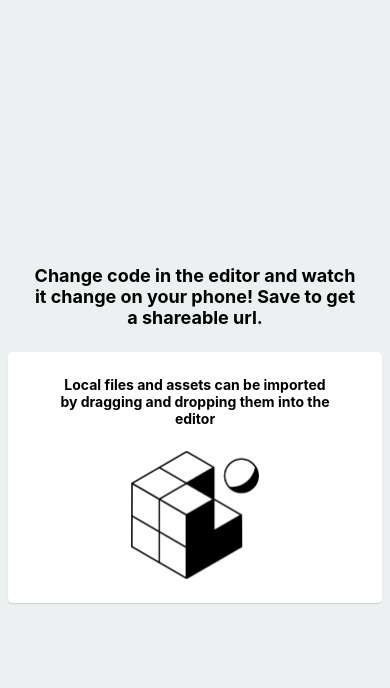
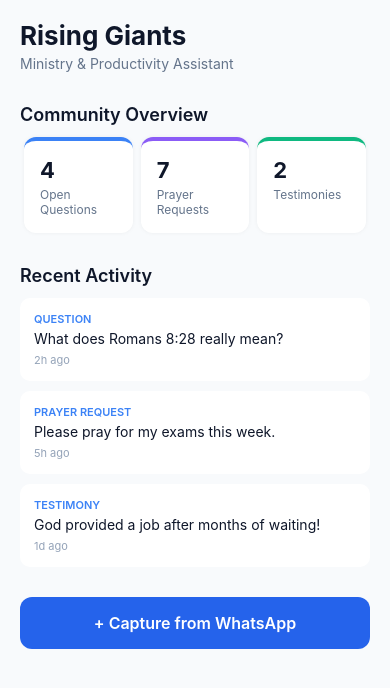
Before and after one commit to kabondoblessings93-a11y/Rising-Giants, a React Native app: screen / in a window 390 px wide. Shown: the top 688 px of the page. Built offline with nearby package versions, Linux system fonts and the light colour scheme.

Commit message:
Add Community Intelligence dashboard screen

```diff
--- a/App.js
+++ b/App.js
@@ -1,35 +1,91 @@
-import { StyleSheet, Text, View } from 'react-native';
+import {
+  SafeAreaView,
+  ScrollView,
+  View,
+  Text,
+  StyleSheet,
+  TouchableOpacity,
+  StatusBar,
+} from 'react-native';
 
-// You can import supported modules from npm
-import { Card } from 'react-native-paper';
+const SUMMARY = [
+  { label: 'Open Questions', value: 4, color: '#3b82f6' },
+  { label: 'Prayer Requests', value: 7, color: '#8b5cf6' },
+  { label: 'Testimonies', value: 2, color: '#10b981' },
+];
 
-// or any files within the Snack
-import AssetExample from './components/AssetExample';
+const RECENT_ITEMS = [
+  { type: 'Question', text: 'What does Romans 8:28 really mean?', time: '2h ago' },
+  { type: 'Prayer Request', text: 'Please pray for my exams this week.', time: '5h ago' },
+  { type: 'Testimony', text: 'God provided a job after months of waiting!', time: '1d ago' },
+];
 
 export default function App() {
   return (
-    <View style={styles.container}>
-      <Text style={styles.paragraph}>
-        Change code in the editor and watch it change on your phone! Save to get a shareable url.
-      </Text>
-      <Card>
-        <AssetExample />
-      </Card>
-    </View>
+    <SafeAreaView style={styles.container}>
+      <StatusBar barStyle="dark-content" />
+      <ScrollView contentContainerStyle={styles.scroll}>
+        <Text style={styles.title}>Rising Giants</Text>
+        <Text style={styles.subtitle}>Ministry & Productivity Assistant</Text>
+
+        <Text style={styles.sectionTitle}>Community Overview</Text>
+        <View style={styles.row}>
+          {SUMMARY.map((item) => (
+            <View key={item.label} style={[styles.card, { borderTopColor: item.color }]}>
+              <Text style={styles.cardValue}>{item.value}</Text>
+              <Text style={styles.cardLabel}>{item.label}</Text>
+            </View>
+          ))}
+        </View>
+
+        <Text style={styles.sectionTitle}>Recent Activity</Text>
+        {RECENT_ITEMS.map((item, i) => (
+          <View key={i} style={styles.listItem}>
+            <Text style={styles.itemType}>{item.type}</Text>
+            <Text style={styles.itemText}>{item.text}</Text>
+            <Text style={styles.itemTime}>{item.time}</Text>
+          </View>
+        ))}
+
+        <TouchableOpacity style={styles.button}>
+          <Text style={styles.buttonText}>+ Capture from WhatsApp</Text>
+        </TouchableOpacity>
+      </ScrollView>
+    </SafeAreaView>
   );
 }
 
 const styles = StyleSheet.create({
-  container: {
+  container: { flex: 1, backgroundColor: '#f8fafc' },
+  scroll: { padding: 20 },
+  title: { fontSize: 26, fontWeight: '700', color: '#0f172a' },
+  subtitle: { fontSize: 14, color: '#64748b', marginTop: 4, marginBottom: 24 },
+  sectionTitle: { fontSize: 18, fontWeight: '600', color: '#0f172a', marginBottom: 12, marginTop: 8 },
+  row: { flexDirection: 'row', justifyContent: 'space-between', marginBottom: 24 },
+  card: {
     flex: 1,
-    justifyContent: 'center',
-    backgroundColor: '#ecf0f1',
-    padding: 8,
+    backgroundColor: '#fff',
+    padding: 16,
+    marginHorizontal: 4,
+    borderRadius: 12,
+    borderTopWidth: 4,
+    shadowColor: '#000',
+    shadowOpacity: 0.05,
+    shadowRadius: 4,
+    elevation: 2,
   },
-  paragraph: {
-    margin: 24,
-    fontSize: 18,
-    fontWeight: 'bold',
-    textAlign: 'center',
+  cardValue: { fontSize: 22, fontWeight: '700', color: '#0f172a' },
+  cardLabel: { fontSize: 12, color: '#64748b', marginTop: 4 },
+  listItem: { backgroundColor: '#fff', padding: 14, borderRadius: 10, marginBottom: 10 },
+  itemType: { fontSize: 11, color: '#3b82f6', fontWeight: '600', textTransform: 'uppercase' },
+  itemText: { fontSize: 14, color: '#0f172a', marginTop: 4 },
+  itemTime: { fontSize: 11, color: '#94a3b8', marginTop: 6 },
+  button: {
+    backgroundColor: '#2563eb',
+    padding: 16,
+    borderRadius: 12,
+    alignItems: 'center',
+    marginTop: 20,
   },
+  buttonText: { color: '#fff', fontSize: 16, fontWeight: '600' },
 });
--- a/package.json
+++ b/package.json
@@ -8,12 +8,14 @@
     "web": "expo start --web"
   },
   "dependencies": {
+    "@expo/vector-icons": "^15.0.3",
     "expo": "~54.0.37",
     "expo-status-bar": "~3.0.9",
     "react": "19.1.0",
+    "react-dom": "19.1.0",
     "react-native": "0.81.5",
     "react-native-paper": "4.9.2",
-    "@expo/vector-icons": "^15.0.3"
+    "react-native-web": "^0.21.0"
   },
   "private": true
 }
```
Also changed, not shown: 1 other file (tests, documents, lock files or other folders).
